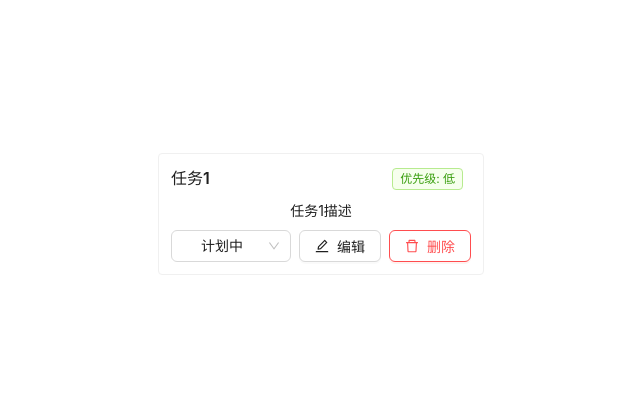
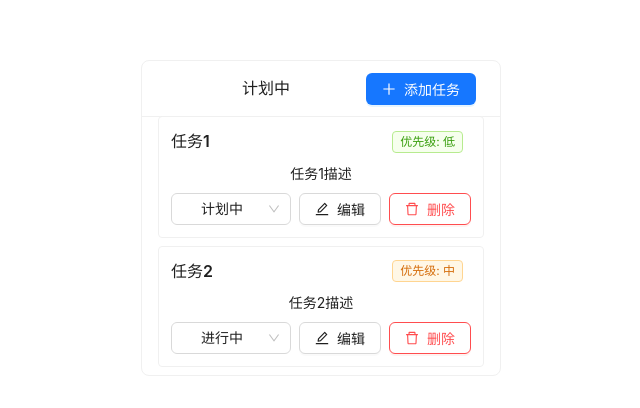
Before and after one commit to magician-hy/todo-list-demo, a React (Vite) app: page / in a window 1280 px wide. Shown: the part 182-590 px from the top of the page, without its empty margins (319-959 px from the left). Built offline with nearby package versions, Linux system fonts and the light colour scheme.

Commit message:
feat: 封装任务栏组件

```diff
--- a/src/App.tsx
+++ b/src/App.tsx
@@ -1,26 +1,38 @@
-import { TaskItem } from './components/TaskItem';
+import { TaskColumn } from './components/TaskColumn';
 import { Task } from './types';
 
 import './App.css';
 
 // 模拟任务数据
-const mockTask: Task = {
+const mockTasks: Task[] = [
+  {
     id: '1',
     title: '任务1',
     description: '任务1描述',
     status: 'planned',
     createdAt: Date.now(),
     priority: 1,
-}
+  },
+  {
+    id: '2',
+    title: '任务2',
+    description: '任务2描述',
+    status: 'in-progress',
+    createdAt: Date.now(),
+    priority: 2,
+  },
+]
 
 function App() {
   return (
     <>
-      <TaskItem
-        task={mockTask}
+      <TaskColumn
+        title="计划中"
+        tasks={mockTasks}
+        onAddTask={() => { }}
         onStatusChange={() => { }}
-        onEdit={() => { }}
-        onDelete={() => { }}
+        onEditTask={() => { }}
+        onDeleteTask={() => { }}
       />
     </>
   );
--- /dev/null
+++ b/src/components/TaskColumn/index.tsx
@@ -0,0 +1,53 @@
+import { FC } from "react";
+import { Button, Card, List } from "antd";
+import { PlusOutlined } from "@ant-design/icons";
+import { TaskItem } from "@/components/TaskItem";
+import { Task } from "@/types";
+
+type Props = {
+  title: string;
+  tasks: Task[];
+  onAddTask: () => void;
+  onStatusChange: (id: string, status: Task['status']) => void;
+  onEditTask: (task: Task) => void;
+  onDeleteTask: (id: string) => void;
+}
+
+/** 任务栏组件 */
+export const TaskColumn: FC<Props> = ({
+  title,
+  tasks,
+  onAddTask,
+  onStatusChange,
+  onEditTask,
+  onDeleteTask,
+}) => {
+  return (
+    <Card
+      title={title}
+      extra={
+        <Button type="primary" icon={<PlusOutlined />} onClick={onAddTask}>
+          添加任务
+        </Button>
+      }
+      bodyStyle={{
+        height: 'calc(100% - 58px)', // 减去卡片头部的高度
+        overflowY: 'auto', // 添加垂直滚动
+        padding: '0 16px' // 减少内边距以增加可用空间
+      }}
+    >
+      <List
+        dataSource={tasks}
+        renderItem={(task) => (
+          <TaskItem
+            key={task.id}
+            task={task}
+            onStatusChange={onStatusChange}
+            onEdit={onEditTask}
+            onDelete={onDeleteTask}
+          />
+        )}
+      />
+    </Card>
+  );
+};
```
Lines whose indentation alone changed are shown as unchanged.
